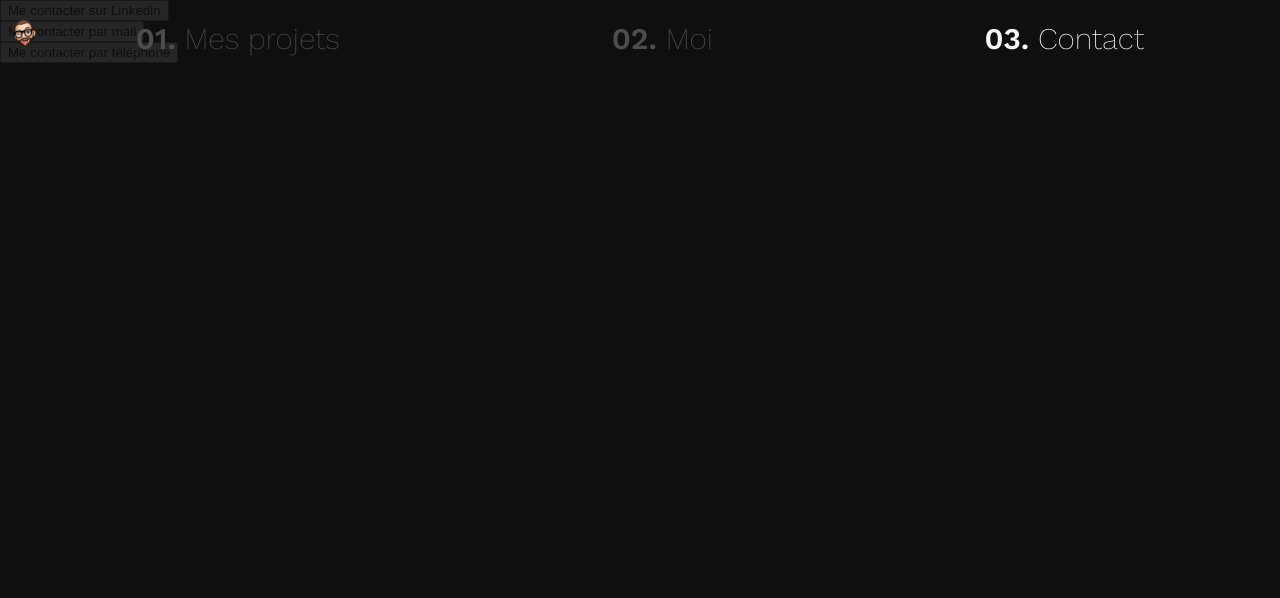
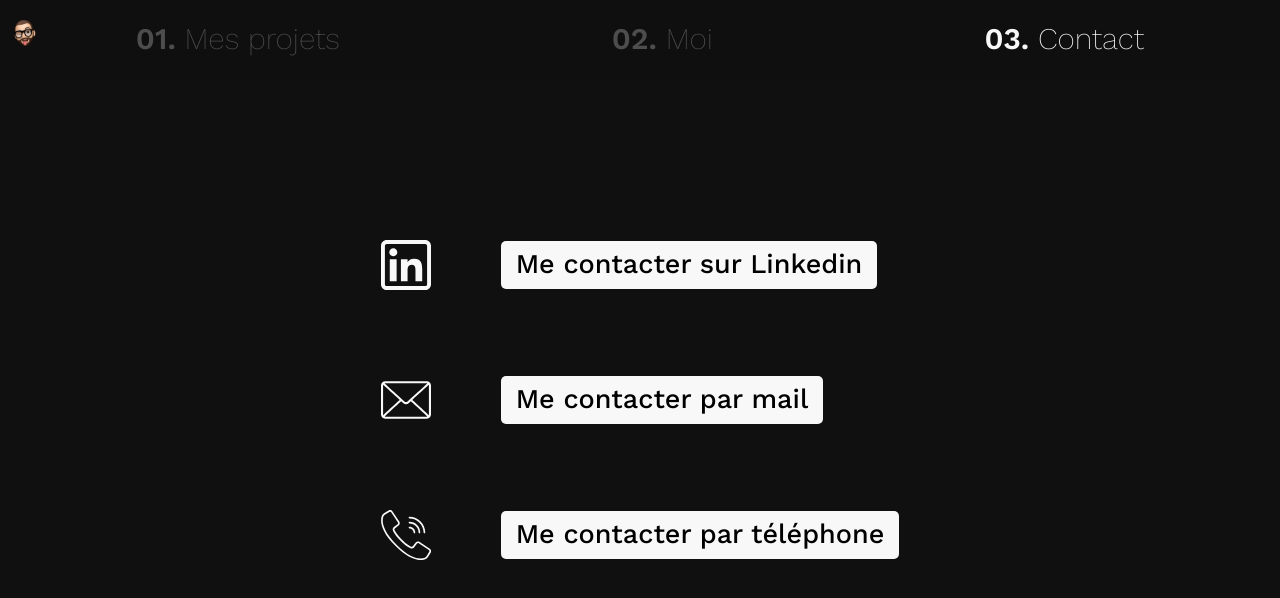
Before and after one commit to thomasceglie/MyFolio, a website built with Parcel: page src/contact.html in a window 1280 px wide. Built offline with nearby package versions, Linux system fonts and the light colour scheme.

Commit message:
contact page done :white_check_mark:

```diff
--- a/src/contact.html
+++ b/src/contact.html
@@ -31,15 +31,27 @@
 </header>
 <body>
   <section class='contact'>
-    <div class='contact__container'>
-      <div>
-        <button>Me contacter sur Linkedin</button>
+    <div class='contact__container' id='#test'>
+      <div class='contact__item'>
+        <svg viewBox="0 0 512 512">
+          <path d="m160.007812 423h-70v-226h70zm6.984376-298.003906c0-22.628906-18.359376-40.996094-40.976563-40.996094-22.703125 0-41.015625 18.367188-41.015625 40.996094 0 22.636718 18.3125 41.003906 41.015625 41.003906 22.617187 0 40.976563-18.367188 40.976563-41.003906zm255.007812 173.667968c0-60.667968-12.816406-105.664062-83.6875-105.664062-34.054688 0-56.914062 17.03125-66.246094 34.742188h-.066406v-30.742188h-68v226h68v-112.210938c0-29.386718 7.480469-57.855468 43.90625-57.855468 35.929688 0 37.09375 33.605468 37.09375 59.722656v110.34375h69zm90 153.335938v-392c0-33.085938-26.914062-60-60-60h-392c-33.085938 0-60 26.914062-60 60v392c0 33.085938 26.914062 60 60 60h392c33.085938 0 60-26.914062 60-60zm-60-412c11.027344 0 20 8.972656 20 20v392c0 11.027344-8.972656 20-20 20h-392c-11.027344 0-20-8.972656-20-20v-392c0-11.027344 8.972656-20 20-20zm0 0"/>
+        </svg>
+        <a href='https://www.linkedin.com/in/thomas-ceglie-b42568141/' target='_blank'>Me contacter sur Linkedin</a>
       </div>
-      <div>
-        <button>Me contacter par mail</button>
+      <div class='contact__item'>
+        <svg viewBox="0 0 512 512">
+            <path d="M469.333,64H42.667C19.135,64,0,83.135,0,106.667v298.667C0,428.865,19.135,448,42.667,448h426.667    C492.865,448,512,428.865,512,405.333V106.667C512,83.135,492.865,64,469.333,64z M42.667,85.333h426.667    c1.572,0,2.957,0.573,4.432,0.897c-36.939,33.807-159.423,145.859-202.286,184.478c-3.354,3.021-8.76,6.625-15.479,6.625    s-12.125-3.604-15.49-6.635C197.652,232.085,75.161,120.027,38.228,86.232C39.706,85.908,41.094,85.333,42.667,85.333z     M21.333,405.333V106.667c0-2.09,0.63-3.986,1.194-5.896c28.272,25.876,113.736,104.06,169.152,154.453    C136.443,302.671,50.957,383.719,22.46,410.893C21.957,409.079,21.333,407.305,21.333,405.333z M469.333,426.667H42.667    c-1.704,0-3.219-0.594-4.81-0.974c29.447-28.072,115.477-109.586,169.742-156.009c7.074,6.417,13.536,12.268,18.63,16.858    c8.792,7.938,19.083,12.125,29.771,12.125s20.979-4.188,29.76-12.115c5.096-4.592,11.563-10.448,18.641-16.868    c54.268,46.418,140.286,127.926,169.742,156.009C472.552,426.073,471.039,426.667,469.333,426.667z M490.667,405.333    c0,1.971-0.624,3.746-1.126,5.56c-28.508-27.188-113.984-108.227-169.219-155.668c55.418-50.393,140.869-128.57,169.151-154.456    c0.564,1.91,1.194,3.807,1.194,5.897V405.333z"/>
+        </svg>
+        <a href='mailto:thomas.ceglie@gmail.com'>Me contacter par mail</a>
       </div>
-      <div>
-        <button>Me contacter par téléphone</button>
+      <div class='contact__item'>
+        <svg viewBox="0 0 512.076 512.076">
+            <path d="M499.639,396.039l-103.646-69.12c-13.153-8.701-30.784-5.838-40.508,6.579l-30.191,38.818     c-3.88,5.116-10.933,6.6-16.546,3.482l-5.743-3.166c-19.038-10.377-42.726-23.296-90.453-71.04s-60.672-71.45-71.049-90.453     l-3.149-5.743c-3.161-5.612-1.705-12.695,3.413-16.606l38.792-30.182c12.412-9.725,15.279-27.351,6.588-40.508l-69.12-103.646     C109.12,1.056,91.25-2.966,77.461,5.323L34.12,31.358C20.502,39.364,10.511,52.33,6.242,67.539     c-15.607,56.866-3.866,155.008,140.706,299.597c115.004,114.995,200.619,145.92,259.465,145.92     c13.543,0.058,27.033-1.704,40.107-5.239c15.212-4.264,28.18-14.256,36.181-27.878l26.061-43.315     C517.063,422.832,513.043,404.951,499.639,396.039z M494.058,427.868l-26.001,43.341c-5.745,9.832-15.072,17.061-26.027,20.173     c-52.497,14.413-144.213,2.475-283.008-136.32S8.29,124.559,22.703,72.054c3.116-10.968,10.354-20.307,20.198-26.061     l43.341-26.001c5.983-3.6,13.739-1.855,17.604,3.959l37.547,56.371l31.514,47.266c3.774,5.707,2.534,13.356-2.85,17.579     l-38.801,30.182c-11.808,9.029-15.18,25.366-7.91,38.332l3.081,5.598c10.906,20.002,24.465,44.885,73.967,94.379     c49.502,49.493,74.377,63.053,94.37,73.958l5.606,3.089c12.965,7.269,29.303,3.898,38.332-7.91l30.182-38.801     c4.224-5.381,11.87-6.62,17.579-2.85l103.637,69.12C495.918,414.126,497.663,421.886,494.058,427.868z"/>
+            <path d="M291.161,86.39c80.081,0.089,144.977,64.986,145.067,145.067c0,4.713,3.82,8.533,8.533,8.533s8.533-3.82,8.533-8.533     c-0.099-89.503-72.63-162.035-162.133-162.133c-4.713,0-8.533,3.82-8.533,8.533S286.448,86.39,291.161,86.39z"/>
+            <path d="M291.161,137.59c51.816,0.061,93.806,42.051,93.867,93.867c0,4.713,3.821,8.533,8.533,8.533     c4.713,0,8.533-3.82,8.533-8.533c-0.071-61.238-49.696-110.863-110.933-110.933c-4.713,0-8.533,3.82-8.533,8.533     S286.448,137.59,291.161,137.59z"/>
+            <path d="M291.161,188.79c23.552,0.028,42.638,19.114,42.667,42.667c0,4.713,3.821,8.533,8.533,8.533s8.533-3.82,8.533-8.533     c-0.038-32.974-26.759-59.696-59.733-59.733c-4.713,0-8.533,3.82-8.533,8.533S286.448,188.79,291.161,188.79z"/>
+        </svg>
+        <a href="tel:+33668388635">Me contacter par téléphone</a>
       </div>
     </div>
   </section>
--- a/src/style/blocs/contact.scss
+++ b/src/style/blocs/contact.scss
@@ -0,0 +1,35 @@
+.contact {
+  width: 100vw;
+  height: 100vh;
+  display: flex;
+  justify-content: center;
+  align-items: center;
+  &__container {
+    height: 40%;
+    display: flex;
+    flex-direction: column;
+    justify-content: space-between;
+  }
+  &__item {
+    display: flex;
+    align-items: center;
+    justify-content: start;
+    & > svg {
+      fill: $white;
+      width: 50px;
+      margin-right: 70px;
+    }
+    & > a {
+      background-color: $white;
+      font-size: 1.688rem;
+      font-weight: 500;
+      border-radius: 5px;
+      padding: 10px 15px;
+      cursor: pointer;
+      &:hover {
+        text-decoration: underline;
+        box-shadow: 0px 0px 8px rgba($color: $white, $alpha: 0.7);
+      }
+    }
+  }
+}
--- a/src/style/blocs/header.scss
+++ b/src/style/blocs/header.scss
@@ -42,7 +42,7 @@
         width: 3%;
         position: absolute;
         left: 1%;
-        top: 20%;
+        top: 15%;
       }
       & > .item:nth-child(2) {
         font-size: 1.875rem;
```
